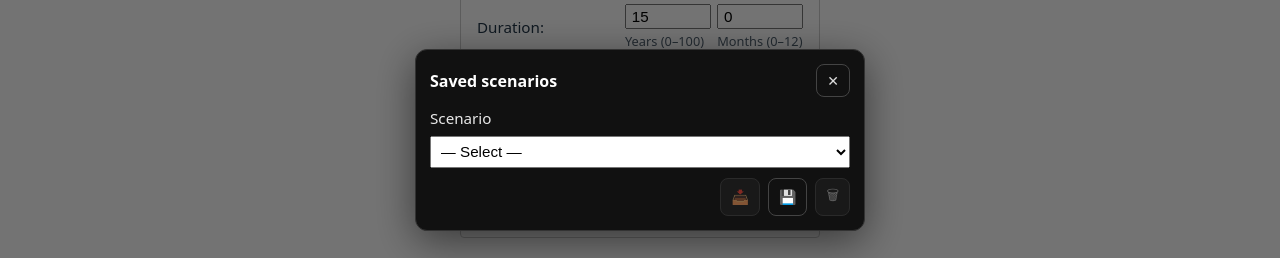
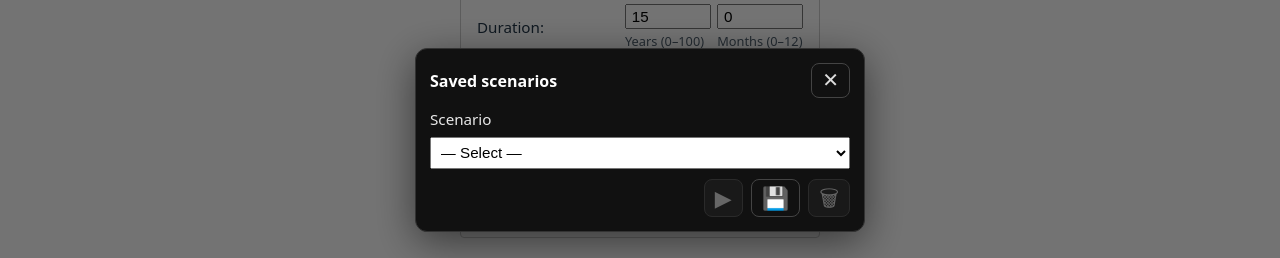
Before and after one commit to Gorm2303/firecasting-frontend, a React (Vite) app in the folder vite-react-frontend/: page /simulation in a window 1280 px wide. Both pictures are taken after a click on the button "Saved scenarios". Shown: the part 721-979 px from the top of the page. Built offline with nearby package versions, Linux system fonts and the light colour scheme.

Commit message:
frontend: use run icon and larger scenario icons

```diff
--- a/vite-react-frontend/src/components/normalMode/NormalInputForm.tsx
+++ b/vite-react-frontend/src/components/normalMode/NormalInputForm.tsx
@@ -556,7 +556,7 @@ export default function SimulationForm({
                 onClick={closeScenarioModal}
                 style={btn('ghost')}
               >
-                <span aria-hidden="true">✕</span>
+                <span aria-hidden="true" style={{ fontSize: 20, lineHeight: 1, display: 'inline-block' }}>✕</span>
               </button>
             </div>
 
@@ -586,7 +586,7 @@ export default function SimulationForm({
                 disabled={!selectedScenarioId || simulateInProgress}
                 style={btn(!selectedScenarioId || simulateInProgress ? 'disabled' : 'ghost')}
               >
-                <span aria-hidden="true">📥</span>
+                <span aria-hidden="true" style={{ fontSize: 22, lineHeight: 1, display: 'inline-block' }}>▶</span>
               </button>
               <button
                 type="button"
@@ -596,7 +596,7 @@ export default function SimulationForm({
                 disabled={simulateInProgress}
                 style={btn(simulateInProgress ? 'disabled' : 'ghost')}
               >
-                <span aria-hidden="true">💾</span>
+                <span aria-hidden="true" style={{ fontSize: 22, lineHeight: 1, display: 'inline-block' }}>💾</span>
               </button>
               <button
                 type="button"
@@ -614,7 +614,7 @@ export default function SimulationForm({
                       }
                 }
               >
-                <span aria-hidden="true">🗑</span>
+                <span aria-hidden="true" style={{ fontSize: 22, lineHeight: 1, display: 'inline-block' }}>🗑</span>
               </button>
             </div>
           </div>
```
